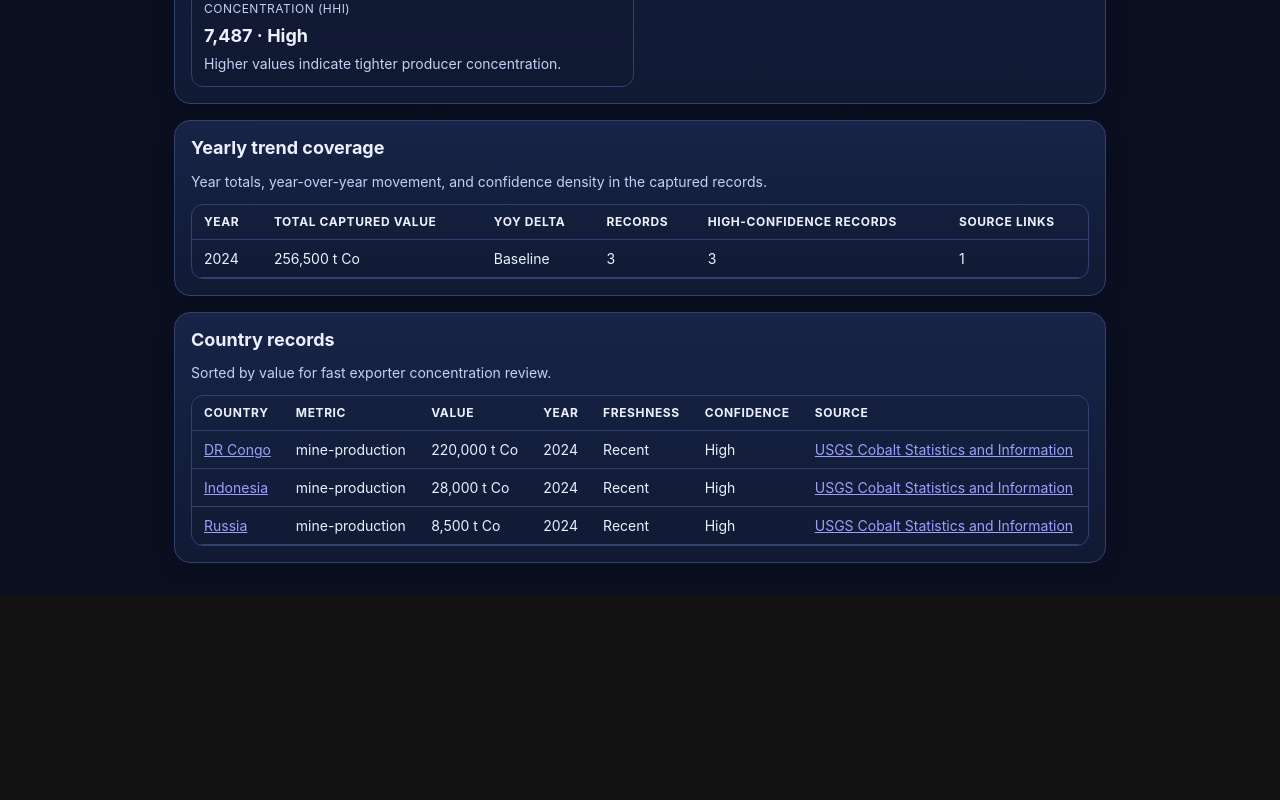
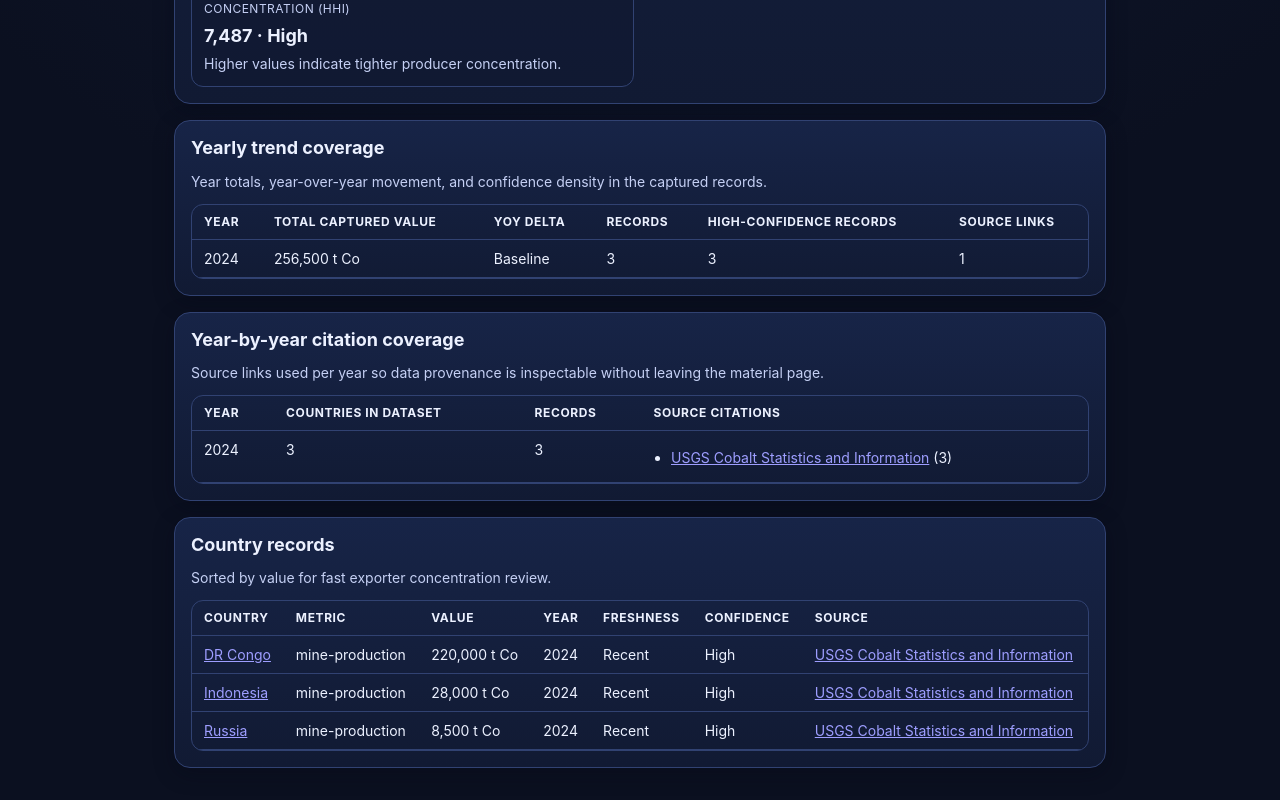
Before and after one commit to rknoche6/supply-chain-claw, a Next.js app: page /materials/cobalt in a window 1280 px wide. Shown: the part 689-1489 px from the top of the page. Before the commit the page ends 1284 px from the top, so only its background shows below. Built offline with nearby package versions, Linux system fonts and the light colour scheme.

Commit message:
Add year-by-year citation coverage to material detail pages

```diff
--- a/app/materials/[slug]/page.tsx
+++ b/app/materials/[slug]/page.tsx
@@ -83,6 +83,39 @@ export default function MaterialDetailPage({ params }: MaterialPageProps) {
         yoyDeltaPercent,
       };
     });
+
+  const yearlySources = availableYears
+    .map((year) => {
+      const yearPoints = material.dataPoints.filter((point) => point.year === year);
+      const sources = Array.from(
+        yearPoints
+          .reduce((map, point) => {
+            const key = `${point.sourceName}::${point.sourceUrl}`;
+            const existing = map.get(key);
+
+            if (existing) {
+              existing.records += 1;
+            } else {
+              map.set(key, {
+                sourceName: point.sourceName,
+                sourceUrl: point.sourceUrl,
+                records: 1,
+              });
+            }
+
+            return map;
+          }, new Map<string, { sourceName: string; sourceUrl: string; records: number }>())
+          .values()
+      ).sort((a, b) => b.records - a.records || a.sourceName.localeCompare(b.sourceName));
+
+      return {
+        year,
+        countryCount: new Set(yearPoints.map((point) => point.country)).size,
+        recordCount: yearPoints.length,
+        sources,
+      };
+    })
+    .sort((a, b) => b.year - a.year);
 
   return (
     <Container>
@@ -181,6 +214,45 @@ export default function MaterialDetailPage({ params }: MaterialPageProps) {
       </Card>
 
       <Card
+        title="Year-by-year citation coverage"
+        subtitle="Source links used per year so data provenance is inspectable without leaving the material page."
+      >
+        <div className="tableWrap">
+          <table className="flowTable">
+            <thead>
+              <tr>
+                <th>Year</th>
+                <th>Countries in dataset</th>
+                <th>Records</th>
+                <th>Source citations</th>
+              </tr>
+            </thead>
+            <tbody>
+              {yearlySources.map((entry) => (
+                <tr key={`${material.slug}-sources-${entry.year}`}>
+                  <td>{entry.year}</td>
+                  <td>{entry.countryCount}</td>
+                  <td>{entry.recordCount}</td>
+                  <td>
+                    <ul className="miniList">
+                      {entry.sources.map((source) => (
+                        <li key={`${entry.year}-${source.sourceName}-${source.sourceUrl}`}>
+                          <a href={source.sourceUrl} target="_blank" rel="noreferrer">
+                            {source.sourceName}
+                          </a>{" "}
+                          ({source.records})
+                        </li>
+                      ))}
+                    </ul>
+                  </td>
+                </tr>
+              ))}
+            </tbody>
+          </table>
+        </div>
+      </Card>
+
+      <Card
         title="Country records"
         subtitle="Sorted by value for fast exporter concentration review."
       >
```
